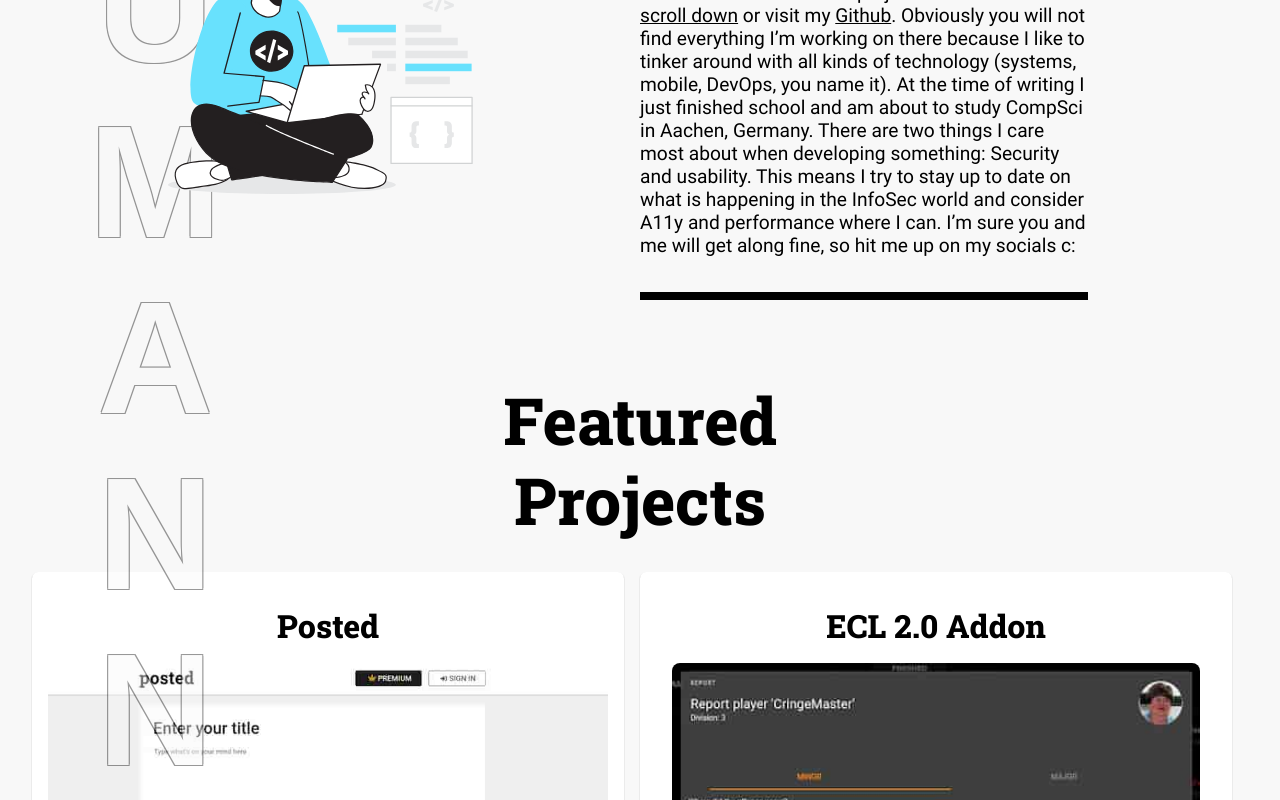
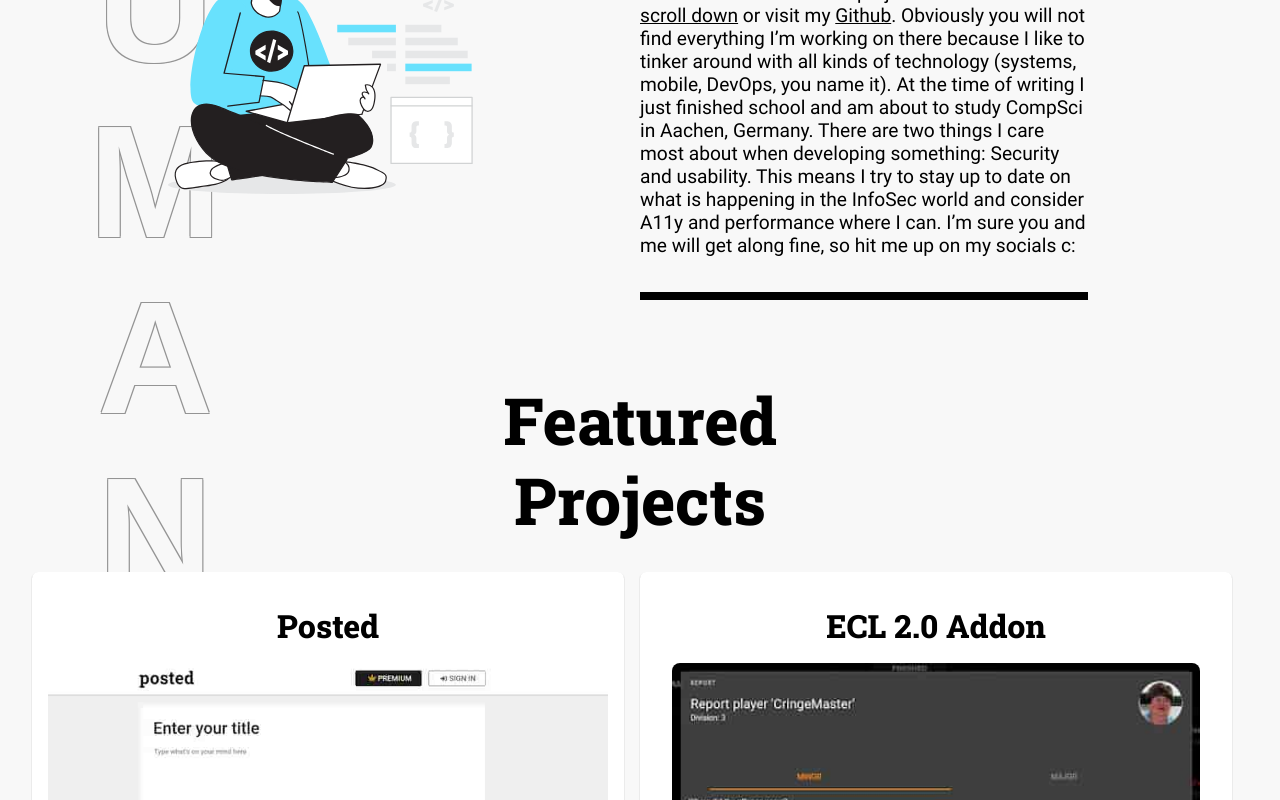
Before and after one commit to FoseFx/Homepage2020, a Vue app: page / in a window 1280 px wide. Shown: the part 1026-1826 px from the top of the page. Built offline with nearby package versions, Linux system fonts and the light colour scheme.

Commit message:
Fixes spacing and z-index issues

```diff
--- a/src/components/Projects.vue
+++ b/src/components/Projects.vue
@@ -145,6 +145,8 @@ export default class Projects extends Vue {}
 
 <style lang="scss" scoped>
 #projects {
+  position: relative;
+  z-index: 3;
   padding-top: 5rem;
 }
 h1 {
@@ -159,6 +161,7 @@ h1 {
   justify-content: center;
   align-items: flex-start;
 
+  @media (min-width: 1231px) {
     .card::nth-child(2) {
       margin-right: 0;
       margin-left: 1rem;
@@ -166,6 +169,7 @@ h1 {
     .card {
       margin-left: 0;
       margin-right: 1rem;
+    }
   }
 }
 
```
Lines whose indentation alone changed are shown as unchanged.
